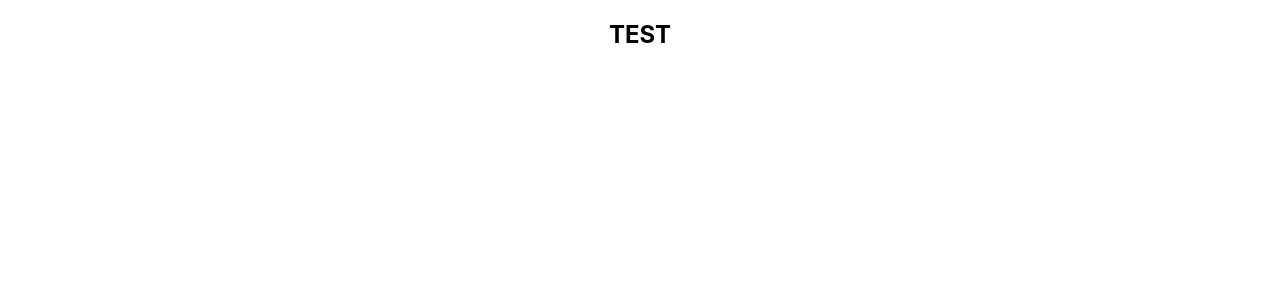
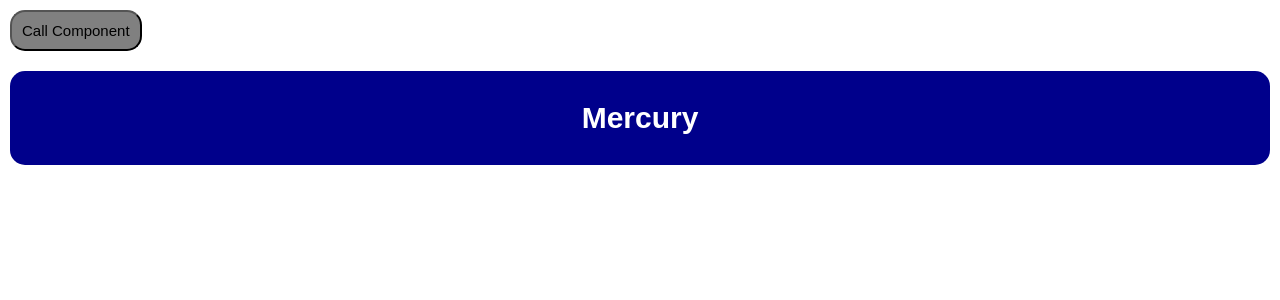
Before and after one commit to MaryiaBialetskaya1/recipes-app-react, a React (Create React App) app: page / in a window 1280 px wide. Shown: the top 300 px of the page. Built offline with nearby package versions, Linux system fonts and the light colour scheme.

Commit message:
add testing components

```diff
--- a/src/App.css
+++ b/src/App.css
@@ -1,4 +1,24 @@
-.App {
+.AddButton {
+  font-size: 15px;
+  font-family: Arial, Helvetica, sans-serif;
+  text-align: center;
+  background-color: gray;
+  border-radius: 15px;
+  padding: 10px;
+  margin: 10px;
+}
+
+.Component {
+  color: white;
+  font-size: 15px;
+  font-family: Arial, Helvetica, sans-serif;
+  text-align: center;
+  background-color: darkblue;
+  border-radius: 15px;
+  padding: 10px;
+  margin: 10px;
+}
+/* .App {
   text-align: center;
 }
 
@@ -35,4 +55,4 @@
   to {
     transform: rotate(360deg);
   }
-}
+} */
--- a/src/App.js
+++ b/src/App.js
@@ -1,9 +1,35 @@
 import "./App.css";
+import { useState } from "react";
+import { Button } from "./components/Button";
+import { ListComponent } from "./components/ListComponent";
 
 function App() {
+  const [components, setComponents] = useState(["Mercury"]);
+  const [componentNames] = useState([
+    "Venus",
+    "Earth",
+    "Mars",
+    "Jupiter",
+    "Saturn",
+    "Uranus",
+    "Neptune",
+  ]);
+
+  function addComponent() {
+    if (componentNames.length > 0) {
+      setComponents([...components, componentNames[0]]);
+      componentNames.splice(0, 1);
+    } else {
+      window.alert("No more planets to add!");
+    }
+  }
+
   return (
-    <div className="App">
-      <h2>TEST</h2>
+    <div>
+      <Button onClick={addComponent} text="Call Component" />
+      {components.map((item, i) => (
+        <ListComponent text={item} />
+      ))}
     </div>
   );
 }
--- /dev/null
+++ b/src/components/Button.js
@@ -0,0 +1,7 @@
+import React from "react";
+
+const Button = (props) => {
+  return <button className="AddButton">{props.text}</button>;
+};
+
+export { Button };
--- /dev/null
+++ b/src/components/ListComponent.js
@@ -0,0 +1,11 @@
+import React from "react";
+
+const ListComponent = (props) => {
+  return (
+    <div className="Component">
+      <h1>{props.text}</h1>
+    </div>
+  );
+};
+
+export { ListComponent };
```
